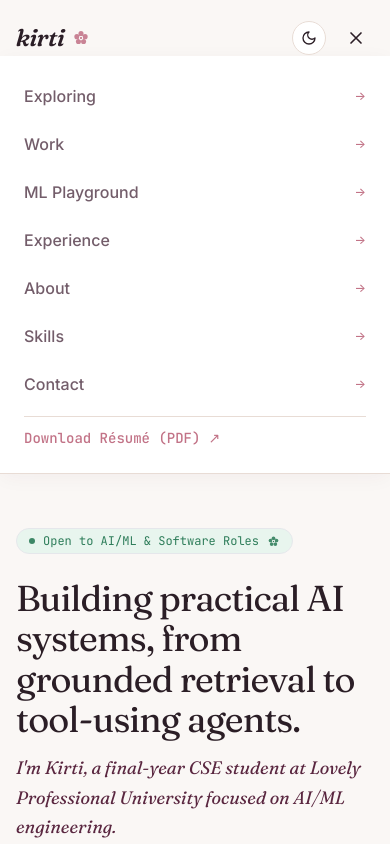
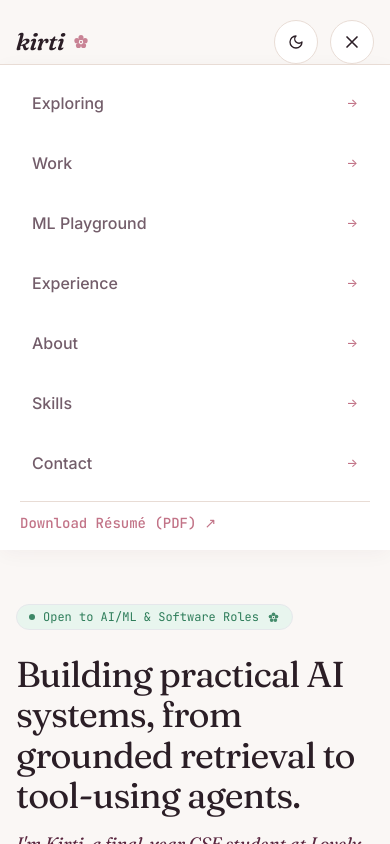
Before and after one commit to Kee-rti/Portfolio, a React (Vite) app: page / in a window 390 px wide. Both pictures are taken after a click on the button 356 px from the left and 38 px from the top of the page. Shown: the top 844 px of the page. Built offline with nearby package versions, Linux system fonts and the light colour scheme.

Commit message:
Polish responsive layout and interaction accessibility

```diff
--- a/src/components/layout/Navbar.tsx
+++ b/src/components/layout/Navbar.tsx
@@ -15,9 +15,17 @@ export const Navbar: React.FC<NavbarProps> = ({ isDark, toggleTheme }) => {
     const handleScroll = () => {
       setIsScrolled(window.scrollY > 20);
     };
-    window.addEventListener('scroll', handleScroll);
+    handleScroll();
+    window.addEventListener('scroll', handleScroll, { passive: true });
     return () => window.removeEventListener('scroll', handleScroll);
   }, []);
+
+  useEffect(() => {
+    if (!mobileMenuOpen) return;
+    const onKeyDown = (event: KeyboardEvent) => { if (event.key === 'Escape') setMobileMenuOpen(false); };
+    window.addEventListener('keydown', onKeyDown);
+    return () => window.removeEventListener('keydown', onKeyDown);
+  }, [mobileMenuOpen]);
 
   return (
     <header
@@ -30,7 +38,7 @@ export const Navbar: React.FC<NavbarProps> = ({ isDark, toggleTheme }) => {
       <div className="max-w-6xl mx-auto px-4 sm:px-6 lg:px-8 flex items-center justify-between">
         {/* Logo / Studio Mark */}
         <a
-          href="#"
+          href="#main-content"
           className="group flex items-center gap-2 text-ink hover:text-rose transition-colors duration-200"
         >
           <span className="font-display italic text-2xl font-semibold tracking-tight">
@@ -40,7 +48,7 @@ export const Navbar: React.FC<NavbarProps> = ({ isDark, toggleTheme }) => {
         </a>
 
         {/* Desktop Navigation */}
-        <nav className="hidden md:flex items-center gap-7 text-sm font-medium">
+        <nav className="hidden lg:flex items-center gap-5 text-sm font-medium xl:gap-7">
           {siteConfig.navigation.map((item) => (
             <a
               key={item.href}
@@ -65,9 +73,11 @@ export const Navbar: React.FC<NavbarProps> = ({ isDark, toggleTheme }) => {
           </a>
 
           <button
+            type="button"
             onClick={toggleTheme}
-            aria-label="Toggle theme"
-            className="p-2 rounded-full border border-border bg-surface-elevated text-ink hover:border-rose hover:rotate-12 active:scale-95 transition-all duration-200"
+            aria-pressed={isDark}
+            aria-label={isDark ? "Switch to light theme" : "Switch to dark theme"}
+            className="inline-flex min-h-11 min-w-11 items-center justify-center rounded-full border border-border bg-surface-elevated text-ink transition-all duration-200 hover:border-rose hover:text-rose active:scale-95"
           >
             {isDark ? (
               // Sun icon for dark mode
@@ -85,9 +95,12 @@ export const Navbar: React.FC<NavbarProps> = ({ isDark, toggleTheme }) => {
 
           {/* Mobile Menu Button */}
           <button
+            type="button"
             onClick={() => setMobileMenuOpen(!mobileMenuOpen)}
-            aria-label="Toggle mobile menu"
-            className="md:hidden p-2 text-ink hover:text-rose transition-colors"
+            aria-controls="mobile-navigation"
+            aria-expanded={mobileMenuOpen}
+            aria-label={mobileMenuOpen ? "Close navigation menu" : "Open navigation menu"}
+            className="inline-flex min-h-11 min-w-11 items-center justify-center rounded-full border border-border bg-surface-elevated text-ink transition-colors hover:border-rose hover:text-rose lg:hidden"
           >
             {mobileMenuOpen ? (
               <svg width="20" height="20" viewBox="0 0 24 24" fill="none" stroke="currentColor" strokeWidth="2" strokeLinecap="round" strokeLinejoin="round">
@@ -106,14 +119,14 @@ export const Navbar: React.FC<NavbarProps> = ({ isDark, toggleTheme }) => {
 
       {/* Mobile Menu Drawer */}
       {mobileMenuOpen && (
-        <div className="md:hidden bg-surface-elevated border-b border-border px-6 py-6 space-y-4 shadow-soft">
+        <div id="mobile-navigation" className="lg:hidden bg-surface-elevated border-t border-border px-5 py-4 shadow-soft sm:px-6">
           <nav className="flex flex-col gap-4 text-base font-medium">
             {siteConfig.navigation.map((item) => (
               <a
                 key={item.href}
                 href={item.href}
                 onClick={() => setMobileMenuOpen(false)}
-                className="text-ink-muted hover:text-ink transition-colors py-1 flex items-center justify-between"
+                className="flex min-h-11 items-center justify-between rounded-xl px-3 text-ink-muted transition-colors hover:bg-surface-muted hover:text-rose"
               >
                 <span>{item.label}</span>
                 <span className="text-xs text-rose">→</span>
```
